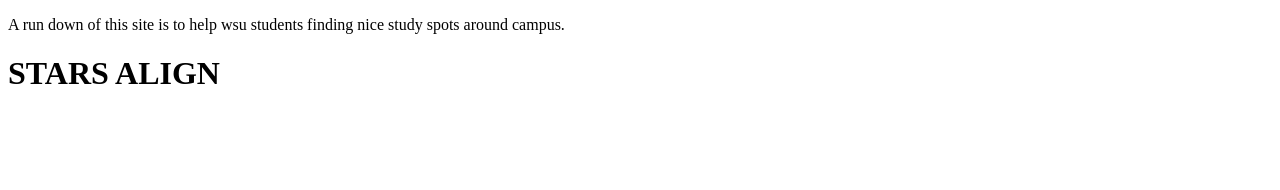
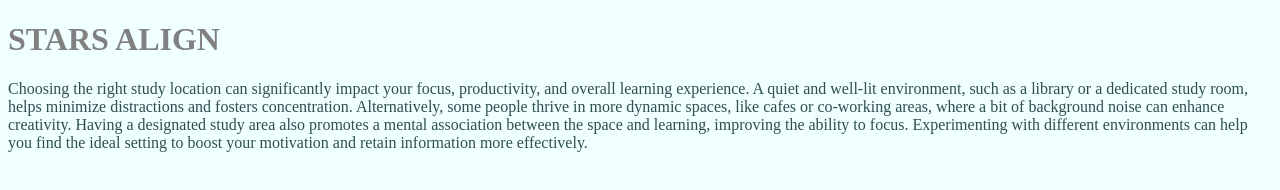
Before and after one commit to arisparks05/digital, a plain HTML site: page index.html in a window 1280 px wide. Drawn offline with Linux system fonts and the light colour scheme.

Commit message:
Update index.html

```diff
--- a/index.html
+++ b/index.html
@@ -1,11 +1,10 @@
 <!DOCTYPE html>
 <html>
-  <head>
-   </head>
-  <body>
-    <p>A run down of this site is to help wsu students finding nice study spots around campus.</p>
-  </body>
-</html>
-<body>
-  <h1>STARS ALIGN</h1>
+<body style="background-color:azure;">
+<h1 style="color:grey;">STARS ALIGN</h1>
+  <p style="color:darkslategray;">Choosing the right study location can significantly impact your focus, productivity, and overall learning experience.
+    A quiet and well-lit environment, such as a library or a dedicated study room, helps minimize distractions and fosters concentration.
+    Alternatively, some people thrive in more dynamic spaces, like cafes or co-working areas, where a bit of background noise can enhance creativity.
+    Having a designated study area also promotes a mental association between the space and learning, improving the ability to focus.
+    Experimenting with different environments can help you find the ideal setting to boost your motivation and retain information more effectively.</p>
 </body>
```
